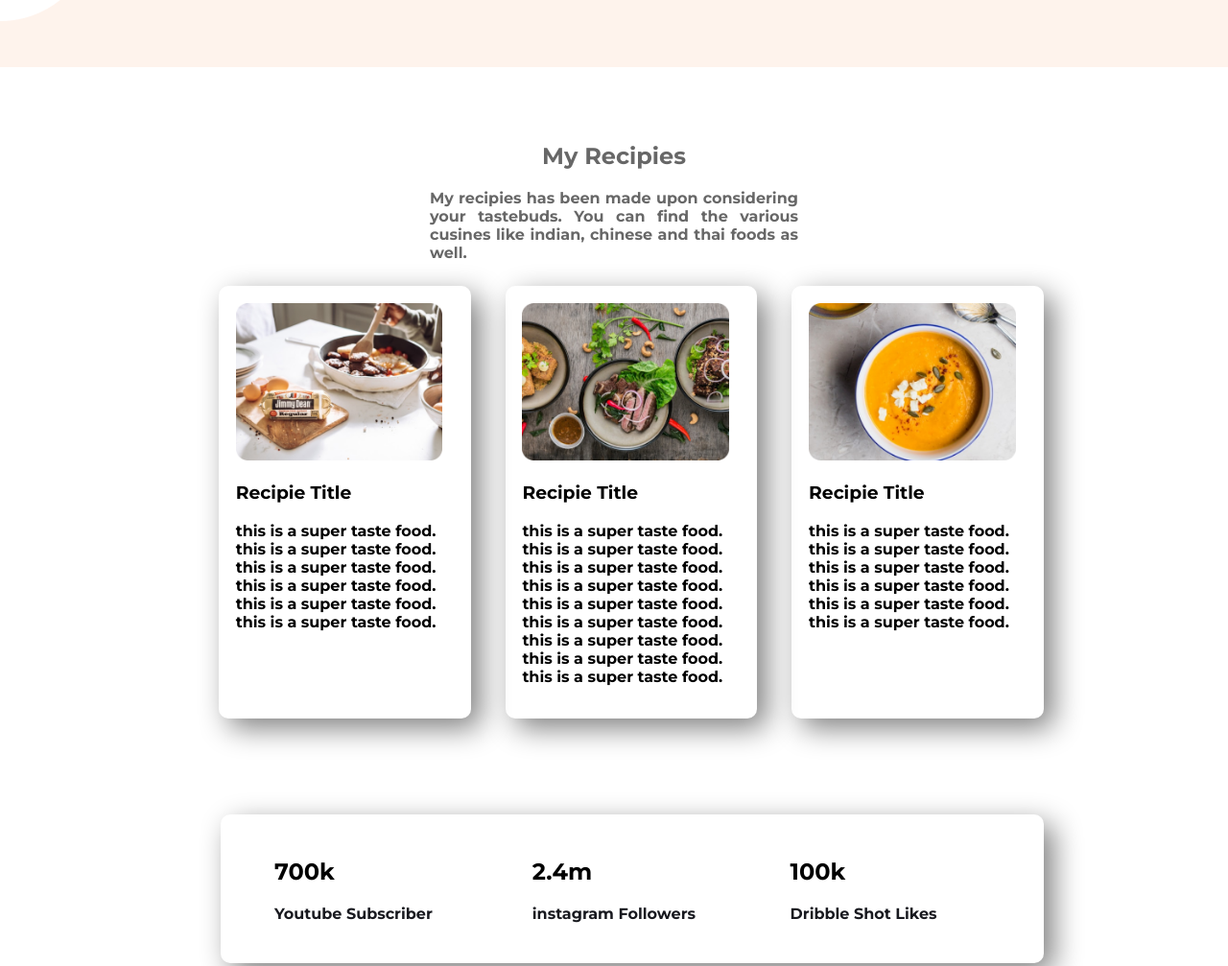
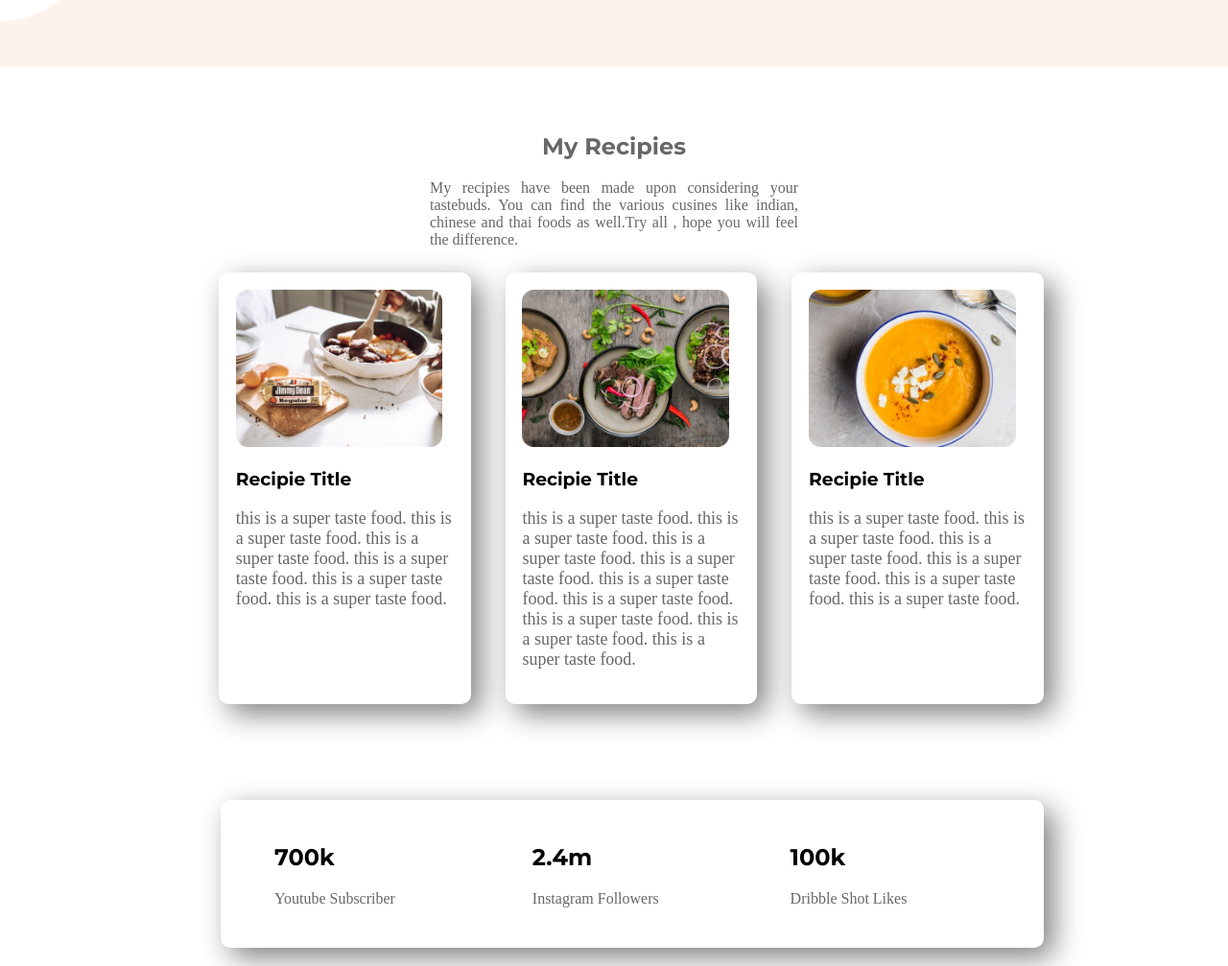
Before and after one commit to tanimgit/foodnet, a plain HTML site: page index.html in a window 1280 px wide. Shown: the part 1180-2187 px from the top of the page at 96% size. Drawn offline with Linux system fonts and the light colour scheme.

Commit message:
5th font issue

```diff
--- a/index.html
+++ b/index.html
@@ -46,13 +46,13 @@
 
     </section>
 
-    <section class='not-flexible' style='margin-top:40px;'>
+    <section class='not-flexible' style='margin-top:30px;'>
         <div style='text-align:center;margin-left: 35%;margin-right: 35%;'>
             <h2 style="color:#676767;">My Recipies</h2>
-            <p style='text-align:justify;color:#676767;margin:15px 0px 15px 0px;'>
-                My recipies has been made upon considering your tastebuds.
+            <p style='text-align:justify;color:#676767;margin:15px 0px 15px 0px;font-family: Manrope;'>
+                My recipies have been made upon considering your tastebuds.
                 You can find the various cusines like indian, chinese and thai
-                foods as well.
+                foods as well.Try all , hope you will feel the difference.
             </p>
         </div>
 
@@ -60,7 +60,7 @@
             <div class='recipe-item'>
                 <img src="images/food/recipe1.jpg" alt="reciepe item 1">
                 <h3>Recipie Title</h3>
-                <p>
+                <p class='fontpara'>
                     this is a super taste food.
                     this is a super taste food.
                     this is a super taste food.
@@ -72,7 +72,7 @@
             <div class='recipe-item'>
                 <img src="images/food/recipe2.jpg" alt="reciepe item 2">
                 <h3>Recipie Title</h3>
-                <p>
+                <p class='fontpara'>
                     this is a super taste food.
                     this is a super taste food.
                     this is a super taste food.
@@ -87,7 +87,7 @@
             <div class='recipe-item'>
                 <img src="images/food/recipe3.png" alt="reciepe item 3">
                 <h3>Recipie Title</h3>
-                <p>
+                <p class='fontpara'>
                     this is a super taste food.
                     this is a super taste food.
                     this is a super taste food.
@@ -104,7 +104,7 @@
             </div>
             <div class='box-item'>
                 <h2>2.4m</h2>
-                <p class='subscriber'>instagram Followers</p>
+                <p class='subscriber'>Instagram Followers</p>
             </div>
             <div class='box-item'>
                 <h2>100k</h2>
--- a/style.css
+++ b/style.css
@@ -109,7 +109,8 @@ h1{
 
 .subscriber{
     font-size: 16px;
-    color:#18191F;
+    color:#676767;
+    font-family:Manrope;
 
 
 }
@@ -128,3 +129,9 @@ footer{
     margin-left:150px;
     padding:15px;
 }
+
+.fontpara{
+    font-family:Manrope;
+    font-size:18px;
+    color:#676767;
+}
```
